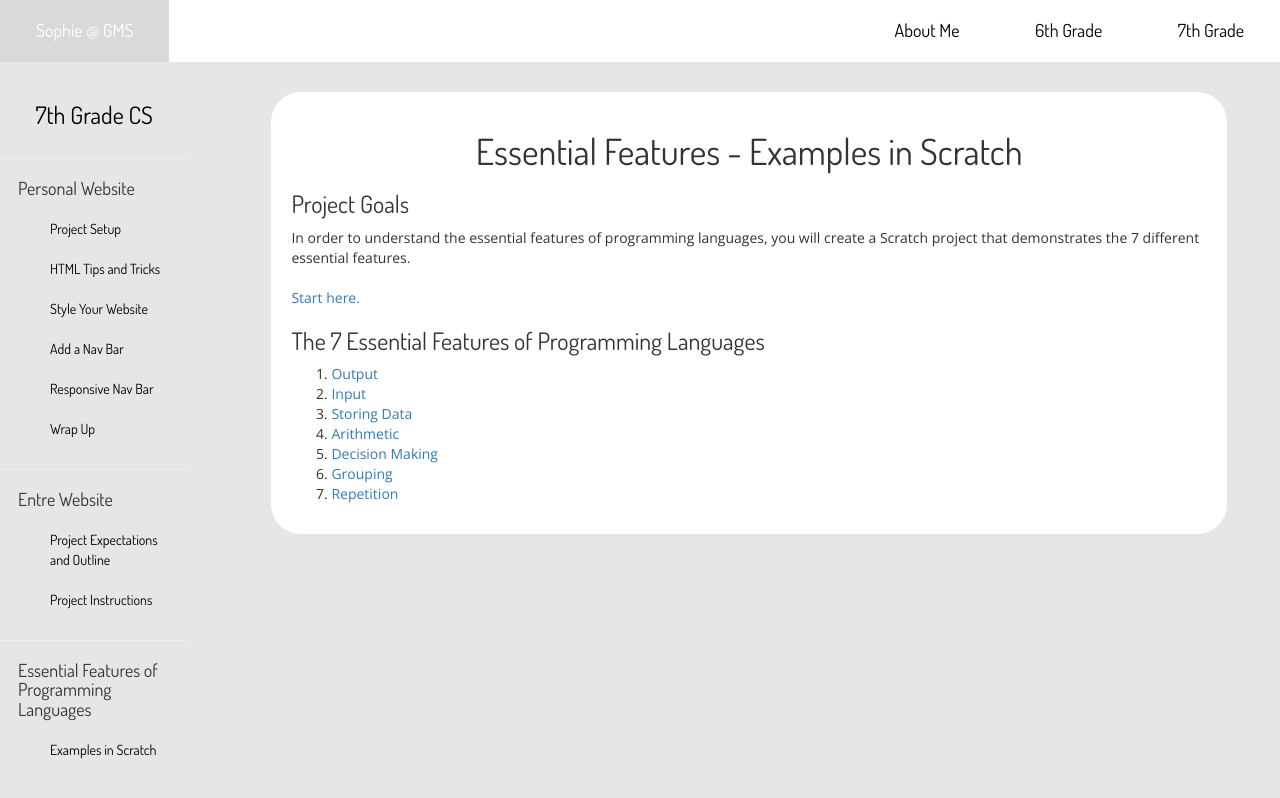
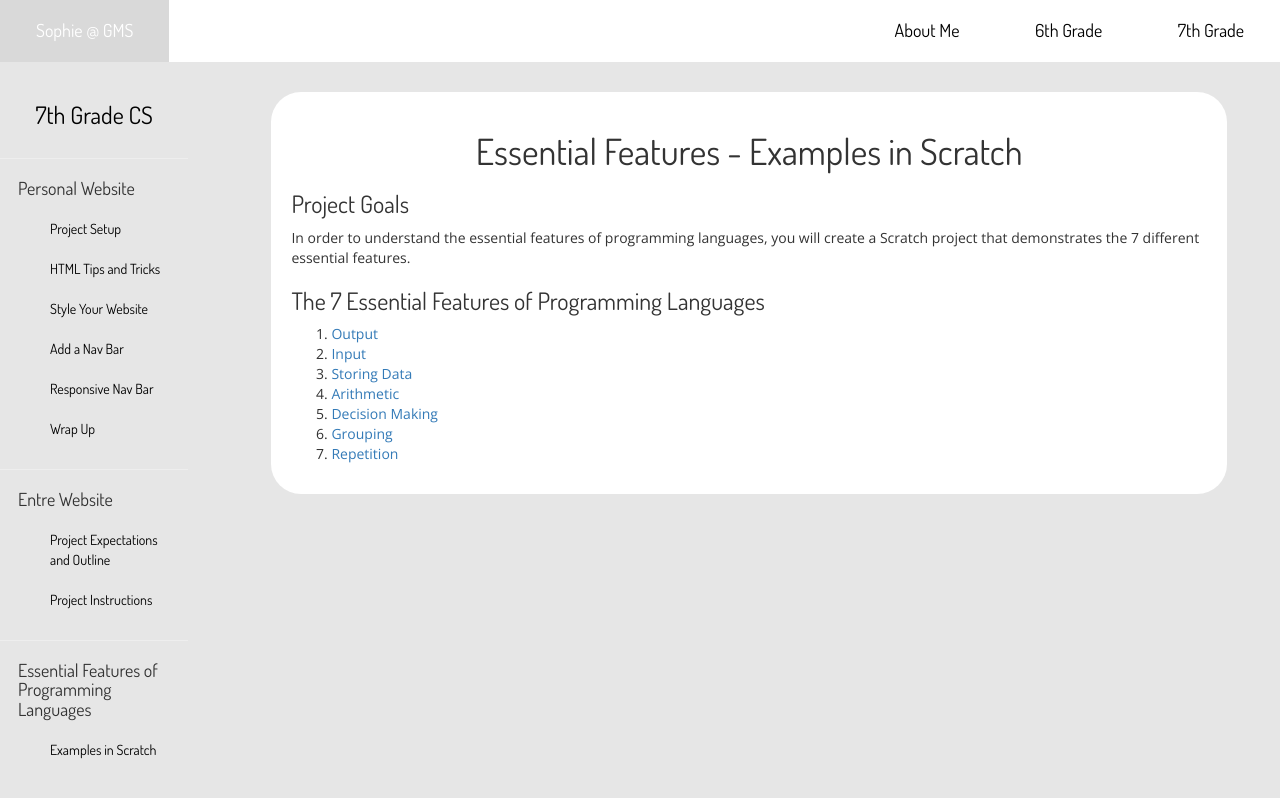
Before and after one commit to slibkind/slibkind.github.io, a Jekyll site: the page built from grade-7/essential-scratch.html, in a window 1280 px wide. Shown: the top 798 px of the page. Built offline with Jekyll 4.4.1, drawn with Linux system fonts in a browser that asks for light colours; nearby versions of some CDN libraries; library files that are not in the unit come from our copies.

Commit message:
change essential

```diff
--- a/grade-7/essential-scratch.html
+++ b/grade-7/essential-scratch.html
@@ -11,11 +11,6 @@ title: Essential Features
     <h3>Project Goals</h3>
     <p>In order to understand the essential features of programming languages, you will create a
     Scratch project that demonstrates the 7 different essential features.
-
-    <br>
-    <br>
-
-    <a target = "_blank" href="https://docs.google.com/a/girlsms.org/forms/d/1XmYLFtQniAUMTxmkQHUPIPe1mhdnqPcSAdli5W8CQ5I/viewform">Start here.</a>
     </p>
 
 
```
Also changed, not shown: 1 other file.
